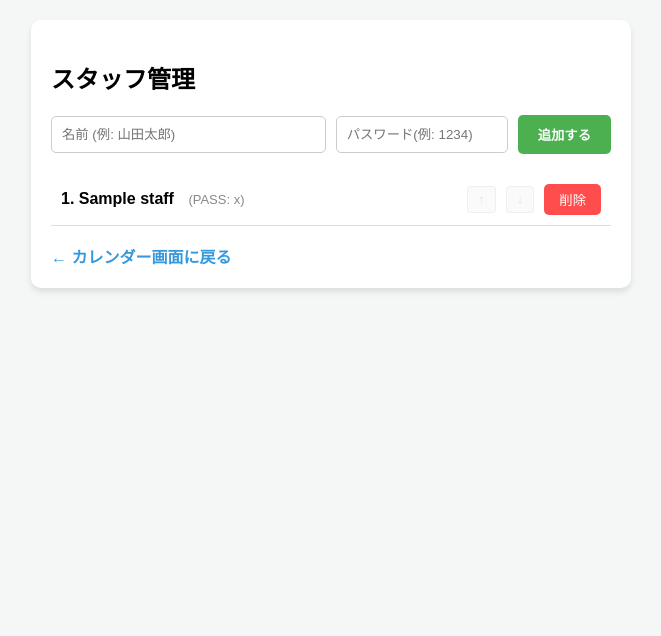
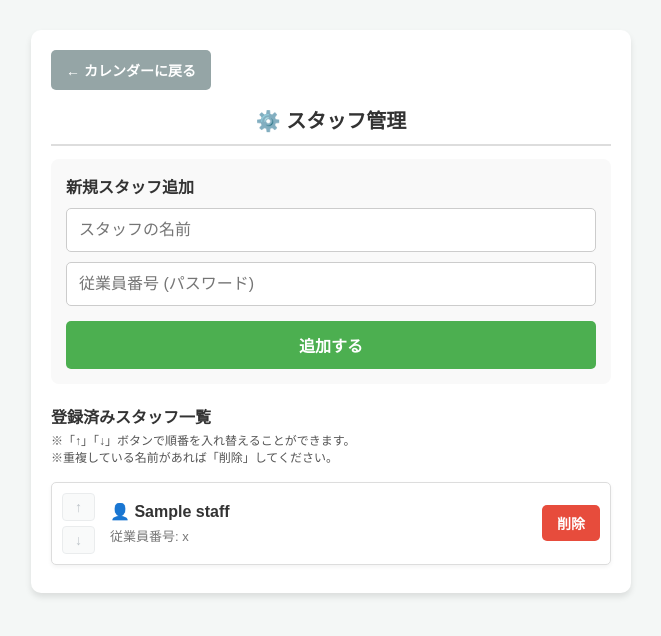
Before and after one commit to rui815/shift-app, a Flask app: page /staff_manage in a window 1280 px wide. Shown: the top 636 px of the page, without its empty margins (309-970 px from the left). Run offline with Flask 3, Linux system fonts and the light colour scheme; tables that the repository leaves empty hold one stand-in row (values such as "Sample post").

```diff
--- a/templates/staff_manage.html
+++ b/templates/staff_manage.html
@@ -2,93 +2,135 @@
 <html lang="ja">
 <head>
     <meta charset="UTF-8">
-    <title>【店長用】スタッフ管理</title>
+    <meta name="viewport" content="width=device-width, initial-scale=1.0">
+    <title>【管理者】スタッフ管理</title>
     <style>
-        body { font-family: sans-serif; padding: 20px; max-width: 600px; margin: 0 auto; background-color: #f4f7f6;}
-        .container { background: white; padding: 20px; border-radius: 10px; box-shadow: 0 4px 6px rgba(0,0,0,0.1); }
-        .staff-item { display: flex; justify-content: space-between; align-items: center; padding: 10px; border-bottom: 1px solid #ddd; background-color: #fff;}
-        .action-buttons { display: flex; gap: 10px; align-items: center; }
-        .move-btn { background-color: #f0f0f0; border: 1px solid #ccc; border-radius: 3px; padding: 5px 10px; cursor: pointer; font-weight: bold;}
-        .move-btn:disabled { opacity: 0.3; cursor: not-allowed; }
-        .move-btn:hover:not(:disabled) { background-color: #e0e0e0; }
-        .delete-btn { background-color: #ff4d4d; color: white; border: none; padding: 6px 15px; cursor: pointer; border-radius: 5px;}
-        .delete-btn:hover { background-color: #e60000; }
-        .add-box { display: flex; gap: 10px; margin-bottom: 20px; align-items: center;}
-        input { padding: 10px; border: 1px solid #ccc; border-radius: 5px;}
-        .add-btn { padding: 10px 20px; background-color: #4CAF50; color: white; border: none; cursor: pointer; border-radius: 5px; font-weight: bold; white-space: nowrap;}
+        body { font-family: sans-serif; padding: 15px; background-color: #f4f7f6; color: #333; margin: 0; }
+        .container { max-width: 600px; margin: 0 auto; background: white; padding: 20px; border-radius: 10px; box-shadow: 0 4px 6px rgba(0,0,0,0.1); box-sizing: border-box;}
+        h1 { font-size: 20px; text-align: center; margin-top: 0; border-bottom: 2px solid #ddd; padding-bottom: 10px;}
+
+        .form-group { display: flex; flex-direction: column; gap: 10px; margin-bottom: 20px; background: #f9f9f9; padding: 15px; border-radius: 8px;}
+        .form-group input { padding: 12px; font-size: 16px; border: 1px solid #ccc; border-radius: 5px; box-sizing: border-box;}
+
+        .btn { padding: 12px 15px; font-size: 16px; font-weight: bold; border: none; border-radius: 5px; cursor: pointer; text-align: center; }
+        .btn-add { background-color: #4CAF50; color: white; margin-top: 5px;}
+        .btn-add:hover { background-color: #45a049; }
+
+        .btn-back { background-color: #95a5a6; color: white; display: inline-block; text-decoration: none; margin-bottom: 15px; font-size: 14px; padding: 10px 15px;}
+        .btn-delete { background-color: #e74c3c; color: white; padding: 8px 15px; font-size: 14px;}
+
+        .staff-list { list-style: none; padding: 0; margin: 0; }
+        .staff-item { display: flex; justify-content: space-between; align-items: center; background: white; border: 1px solid #ddd; padding: 10px; margin-bottom: 8px; border-radius: 5px; box-shadow: 0 2px 4px rgba(0,0,0,0.05); gap: 10px;}
+
+        .sort-controls { display: flex; flex-direction: column; gap: 5px; }
+        .btn-sort { padding: 5px 12px; font-size: 14px; background-color: #ecf0f1; border: 1px solid #bdc3c7; border-radius: 4px; color: #2c3e50; cursor: pointer; font-weight: bold;}
+        .btn-sort:hover { background-color: #bdc3c7; }
+
+        .staff-info-container { display: flex; align-items: center; flex-grow: 1; gap: 15px; }
+        .staff-info { display: flex; flex-direction: column; gap: 5px; }
+        .staff-name { font-weight: bold; font-size: 16px; }
+        .staff-pass { font-size: 13px; color: #777; }
     </style>
 </head>
 <body>
-    <div class="container">
-        <h2>スタッフ管理</h2>
+    <div class="container" style="margin-top: 15px;">
+        <a href="/admin" class="btn btn-back">← カレンダーに戻る</a>
+        <h1>⚙️ スタッフ管理</h1>
 
-        <div class="add-box">
-            <input type="text" id="staff-name" placeholder="名前 (例: 山田太郎)" style="flex-grow: 1;">
-            <input type="text" id="staff-password" placeholder="パスワード(例: 1234)" style="width: 150px;">
-            <button class="add-btn" onclick="addStaff()">追加する</button>
+        <div class="form-group">
+            <h3 style="margin: 0; font-size: 16px;">新規スタッフ追加</h3>
+            <input type="text" id="new-name" placeholder="スタッフの名前">
+            <input type="number" id="new-pass" placeholder="従業員番号 (パスワード)">
+            <button class="btn btn-add" onclick="addStaff()">追加する</button>
         </div>
 
-        <div id="staff-list">
-            </div>
-        <br>
-        <a href="/admin" style="text-decoration: none; color: #3498db; font-weight: bold;">← カレンダー画面に戻る</a>
+        <h3 style="font-size: 16px; margin-bottom: 5px;">登録済みスタッフ一覧</h3>
+        <p style="font-size: 12px; color: #555; margin-top: 0; margin-bottom: 15px; line-height: 1.4;">
+            ※「↑」「↓」ボタンで順番を入れ替えることができます。<br>
+            ※重複している名前があれば「削除」してください。
+        </p>
+
+        <ul id="staff-list" class="staff-list">
+            </ul>
     </div>
 
     <script>
-        let currentStaffList = [];
-
         window.onload = loadStaff;
 
         async function loadStaff() {
             const res = await fetch('/api/staff');
-            currentStaffList = await res.json();
-            renderStaffList();
-        }
+            const staffList = await res.json();
+            const listEl = document.getElementById('staff-list');
+            listEl.innerHTML = '';
 
-        function renderStaffList() {
-            const listDiv = document.getElementById('staff-list');
-            listDiv.innerHTML = '';
+            staffList.forEach((staff, index) => {
+                const li = document.createElement('li');
+                li.className = 'staff-item';
+                li.dataset.id = staff.id;
 
-            currentStaffList.forEach((staff, index) => {
-                const div = document.createElement('div');
-                div.className = 'staff-item';
-                div.innerHTML = `
-                    <div style="font-weight: bold; font-size: 16px;">
-                        ${index + 1}. ${staff.name}
-                        <span style="font-size: 13px; color: #888; margin-left: 10px; font-weight: normal;">(PASS: ${staff.password})</span>
-                    </div>
-                    <div class="action-buttons">
-                        <button class="move-btn" onclick="moveUp(${index})" ${index === 0 ? 'disabled' : ''}>↑</button>
-                        <button class="move-btn" onclick="moveDown(${index})" ${index === currentStaffList.length - 1 ? 'disabled' : ''}>↓</button>
-                        <button class="delete-btn" onclick="deleteStaff(${staff.id}, '${staff.name}')">削除</button>
-                    </div>
+                const infoContainer = document.createElement('div');
+                infoContainer.className = 'staff-info-container';
+
+                const sortDiv = document.createElement('div');
+                sortDiv.className = 'sort-controls';
+                sortDiv.innerHTML = `
+                    <button class="btn-sort" onclick="moveUp(this)" ${index === 0 ? 'disabled style="opacity:0.3;"' : ''}>↑</button>
+                    <button class="btn-sort" onclick="moveDown(this)" ${index === staffList.length - 1 ? 'disabled style="opacity:0.3;"' : ''}>↓</button>
                 `;
-                listDiv.appendChild(div);
+
+                const infoDiv = document.createElement('div');
+                infoDiv.className = 'staff-info';
+                infoDiv.innerHTML = `<span class="staff-name">👤 ${staff.name}</span><span class="staff-pass">従業員番号: ${staff.password}</span>`;
+
+                infoContainer.appendChild(sortDiv);
+                infoContainer.appendChild(infoDiv);
+
+                const delBtn = document.createElement('button');
+                delBtn.className = 'btn btn-delete';
+                delBtn.textContent = '削除';
+                delBtn.onclick = () => deleteStaff(staff.id, staff.name);
+
+                li.appendChild(infoContainer);
+                li.appendChild(delBtn);
+                listEl.appendChild(li);
             });
         }
 
-        async function moveUp(index) {
-            if (index === 0) return;
-            const temp = currentStaffList[index - 1];
-            currentStaffList[index - 1] = currentStaffList[index];
-            currentStaffList[index] = temp;
-            renderStaffList();
-            await saveOrder();
+        function moveUp(btn) {
+            const li = btn.closest('.staff-item');
+            if (li.previousElementSibling) {
+                li.parentNode.insertBefore(li, li.previousElementSibling);
+                saveOrder();
+            }
         }
 
-        async function moveDown(index) {
-            if (index === currentStaffList.length - 1) return;
-            const temp = currentStaffList[index + 1];
-            currentStaffList[index + 1] = currentStaffList[index];
-            currentStaffList[index] = temp;
-            renderStaffList();
-            await saveOrder();
+        function moveDown(btn) {
+            const li = btn.closest('.staff-item');
+            if (li.nextElementSibling) {
+                li.parentNode.insertBefore(li.nextElementSibling, li);
+                saveOrder();
+            }
         }
 
         async function saveOrder() {
-            const orderData = currentStaffList.map((staff, index) => ({
-                id: staff.id, display_order: index + 1
+            const items = document.querySelectorAll('.staff-item');
+
+            // 【修正部分】裏側の app.py が読み取れる形に直しました！
+            const orderData = Array.from(items).map((item, index) => ({
+                id: parseInt(item.dataset.id),
+                display_order: index + 1
             }));
+
+            // UIの↑↓ボタンの有効/無効を再設定
+            Array.from(items).forEach((item, index) => {
+                const btns = item.querySelectorAll('.btn-sort');
+                btns[0].disabled = (index === 0);
+                btns[0].style.opacity = (index === 0) ? '0.3' : '1';
+                btns[1].disabled = (index === items.length - 1);
+                btns[1].style.opacity = (index === items.length - 1) ? '0.3' : '1';
+            });
+
+            // バックエンドに新しい順番を送信
             await fetch('/api/staff/reorder', {
                 method: 'POST',
                 headers: {'Content-Type': 'application/json'},
@@ -97,28 +139,38 @@
         }
 
         async function addStaff() {
-            const name = document.getElementById('staff-name').value;
-            const password = document.getElementById('staff-password').value; // 追加
+            const name = document.getElementById('new-name').value;
+            const pass = document.getElementById('new-pass').value;
 
-            if (!name || !password) {
-                alert("名前とパスワードの両方を入力してください。");
+            if (!name || !pass) {
+                alert('名前と従業員番号を入力してください');
                 return;
             }
 
-            await fetch('/api/staff', {
+            const res = await fetch('/api/staff', {
                 method: 'POST',
                 headers: {'Content-Type': 'application/json'},
-                body: JSON.stringify({name: name, password: password}) // パスワードも送る
+                body: JSON.stringify({ name: name, password: pass })
             });
-            document.getElementById('staff-name').value = '';
-            document.getElementById('staff-password').value = '';
-            loadStaff();
+
+            if (res.ok) {
+                document.getElementById('new-name').value = '';
+                document.getElementById('new-pass').value = '';
+                loadStaff();
+            } else {
+                alert('追加に失敗しました。');
+            }
         }
 
         async function deleteStaff(id, name) {
-            if(!confirm(`${name}さんを本当に削除しますか？\n※関連するシフトデータも消えます`)) return;
-            await fetch(`/api/staff/${id}`, { method: 'DELETE' });
-            loadStaff();
+            if (!confirm(`本当に「${name}」さんを削除しますか？`)) return;
+
+            const res = await fetch(`/api/staff/${id}`, { method: 'DELETE' });
+            if (res.ok) {
+                loadStaff();
+            } else {
+                alert('削除に失敗しました。');
+            }
         }
     </script>
 </body>
```
Also changed, not shown: templates/admin.html (+91 -60 lines), templates/index.html (+36 -5 lines).
